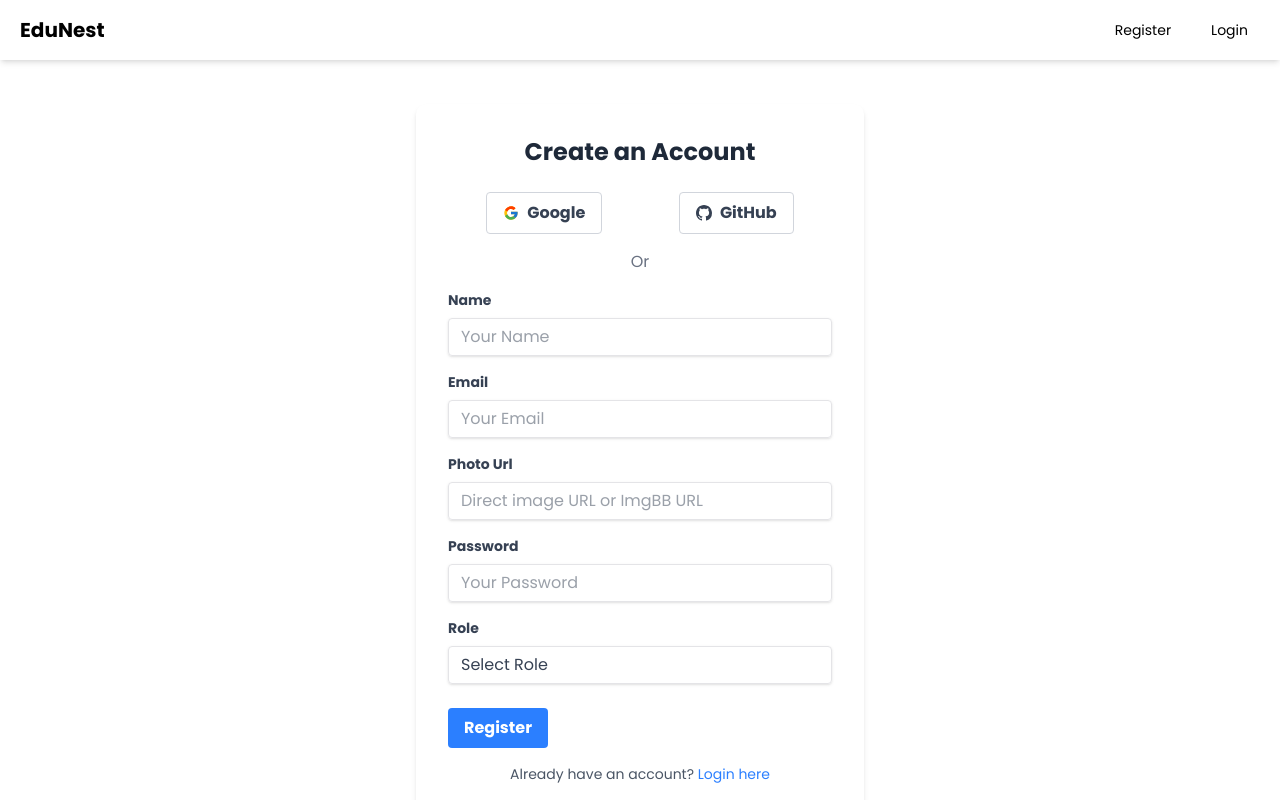
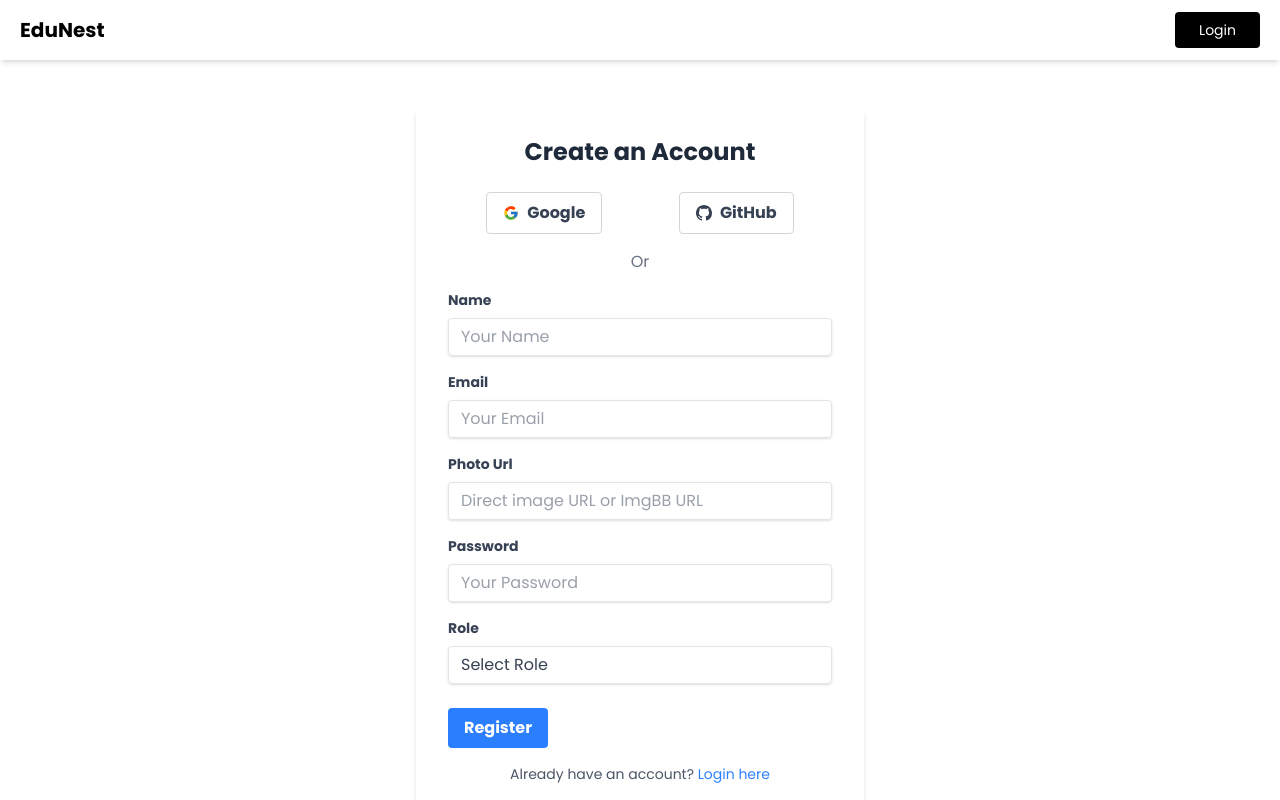
Before and after one commit to kader009/study-platform-frontend, a Next.js app: page /register in a window 1280 px wide. Shown: the top 800 px of the page. Built offline with nearby package versions, Linux system fonts and the light colour scheme.

Commit message:
backend live link added for test

```diff
--- a/src/app/register/page.tsx
+++ b/src/app/register/page.tsx
@@ -14,6 +14,8 @@ import {
 } from '@/redux/features/authentication/registerSlice';
 import { useSignUpMutation } from '@/redux/endApi';
 import Link from 'next/link';
+import { useRouter } from 'next/navigation';
+import { toast } from 'sonner';
 
 const Page = () => {
   const dispatch = useAppDispatch();
@@ -21,16 +23,22 @@ const Page = () => {
     (state: RootState) => state.register
   );
   const [signUp] = useSignUpMutation();
+  const router = useRouter();
+
   const handleSubmit = async (e: FormEvent) => {
     e.preventDefault();
 
     try {
       const user = await signUp({ name, email, photoUrl, password, role });
       console.log('user data', user);
+      toast.success('register successfull');
+      router.replace('/login');
     } catch (error) {
       console.log(error);
+      toast.error('something went wrong');
     }
   };
+
   return (
     <div>
       <div className="flex justify-center items-center min-h-screen">
--- a/src/components/Navbar.tsx
+++ b/src/components/Navbar.tsx
@@ -21,7 +21,7 @@ const Navbar = () => {
   const handleLogout = () => {
     dispatch(logout());
     router.replace('/login');
-    toast.success('logout successfully')
+    toast.success('logout successfully');
   };
 
   return (
@@ -95,14 +95,8 @@ const Navbar = () => {
             ) : (
               <>
                 <Link
-                  href="/register"
-                  className="block mt-4 md:inline-block md:mt-0 text-black hover:bg-blue-600 hover:text-white px-3 py-2 rounded font-medium cursor-pointer"
-                >
-                  Register
-                </Link>
-                <Link
                   href="/login"
-                  className="block mt-4 md:inline-block md:mt-0 text-black hover:bg-blue-600 hover:text-white px-3 py-2 rounded font-medium cursor-pointer"
+                  className="block mt-4 md:inline-block md:mt-0 text-white bg-black hover:text-white px-6 py-2 rounded font-medium cursor-pointer"
                 >
                   Login
                 </Link>
--- a/src/redux/baseApi.ts
+++ b/src/redux/baseApi.ts
@@ -3,7 +3,7 @@ import { createApi, fetchBaseQuery } from '@reduxjs/toolkit/query/react';
 export const baseApi = createApi({
   reducerPath: 'EduNestApi',
   baseQuery: fetchBaseQuery({
-    baseUrl: 'http://localhost:5000',
+    baseUrl: 'https://study-platform-backend-drxm.onrender.com',
     prepareHeaders: (headers, { getState }) => {
       const token = (getState() as { user: { token: string } }).user.token;
       if (token) {
--- a/src/redux/features/authentication/userSlice.ts
+++ b/src/redux/features/authentication/userSlice.ts
@@ -46,7 +46,7 @@ export const loginUser = createAsyncThunk<
 >('user/login', async (credentials, { rejectWithValue }) => {
   try {
     const response = await axios.post<LoginResponse>(
-      'http://localhost:5000/api/v1/login',
+      'https://study-platform-backend-drxm.onrender.com/api/v1/login',
       credentials
     );
 
```
